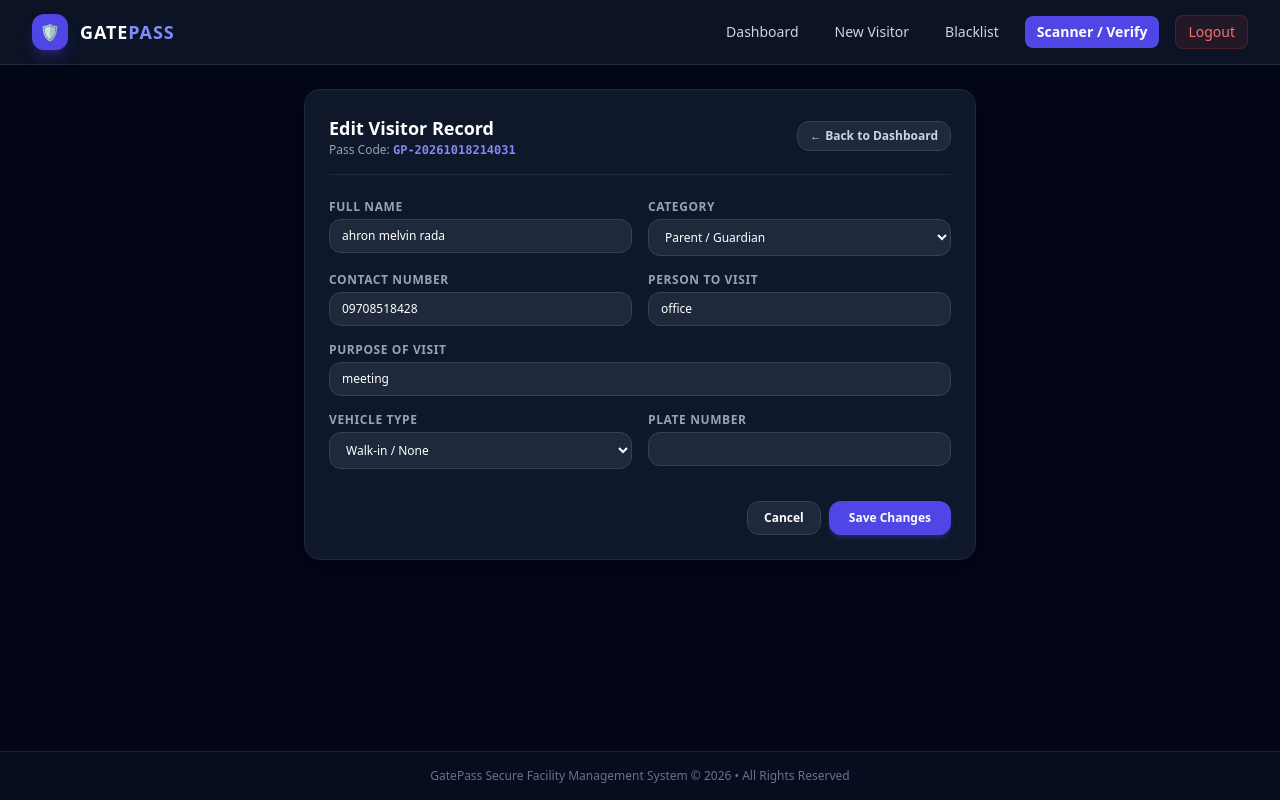
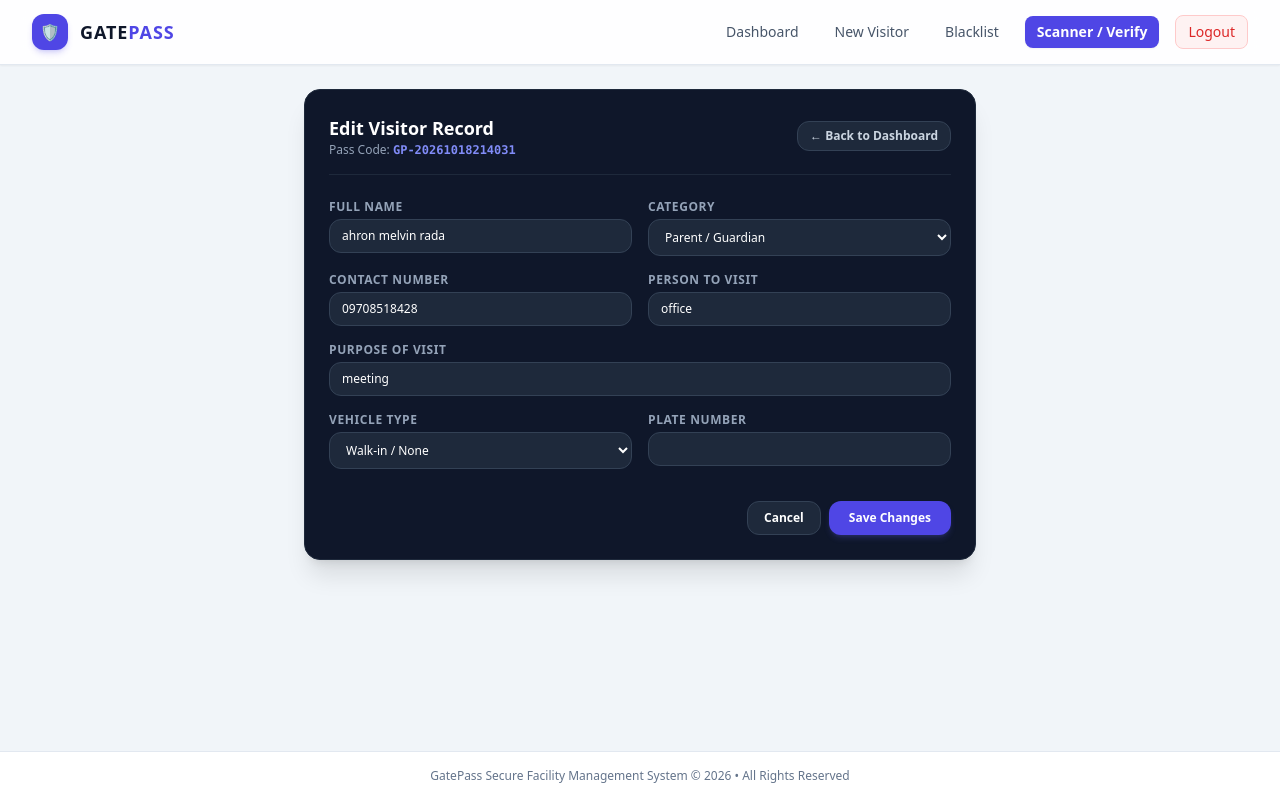
Before and after one commit to ahronmelvinrada-cmyk/gatepass-system, a Flask app: page /edit/1 in a window 1280 px wide. Run offline with Flask 3, Linux system fonts and the light colour scheme; the visitor is signed in with stand-in values (Sample User, id 1); data comes from the database, SQL or seed files in the repository; some libraries are stand-ins or nearby versions.

Commit message:
Revise base.html for improved styling and structure

```diff
--- a/templates/base.html
+++ b/templates/base.html
@@ -7,27 +7,27 @@
     <!-- Tailwind CSS CDN -->
     <script src="https://cdn.tailwindcss.com"></script>
 </head>
-<body class="bg-slate-950 text-slate-100 min-h-screen flex flex-col font-sans selection:bg-indigo-500 selection:text-white">
+<body class="bg-slate-100 text-slate-800 min-h-screen flex flex-col font-sans selection:bg-indigo-500 selection:text-white">
 
     <!-- Top Navigation Bar -->
-    <header class="bg-slate-900/80 backdrop-blur-md border-b border-slate-800 sticky top-0 z-50">
+    <header class="bg-white/90 backdrop-blur-md border-b border-slate-200 sticky top-0 z-50 shadow-sm">
         <div class="max-w-7xl mx-auto px-4 sm:px-6 lg:px-8 h-16 flex items-center justify-between">
             <div class="flex items-center gap-3">
-                <div class="w-9 h-9 bg-indigo-600 rounded-xl flex items-center justify-center shadow-lg shadow-indigo-600/30 text-white font-bold">🛡️</div>
-                <span class="text-base sm:text-lg font-bold tracking-wider text-white">GATE<span class="text-indigo-400">PASS</span></span>
+                <div class="w-9 h-9 bg-indigo-600 rounded-xl flex items-center justify-center shadow-md shadow-indigo-600/20 text-white font-bold">🛡️</div>
+                <span class="text-base sm:text-lg font-bold tracking-wider text-slate-900">GATE<span class="text-indigo-600">PASS</span></span>
             </div>
 
             <!-- Navigation Links -->
             <nav class="flex items-center gap-2 sm:gap-4 text-xs sm:text-sm font-medium">
-                <a href="{{ url_for('index') }}" class="text-slate-300 hover:text-white transition px-2.5 py-1.5 rounded-lg hover:bg-slate-800">Dashboard</a>
-                <a href="{{ url_for('register') }}" class="text-slate-300 hover:text-white transition px-2.5 py-1.5 rounded-lg hover:bg-slate-800">New Visitor</a>
-                <a href="{{ url_for('blacklist') }}" class="text-slate-300 hover:text-white transition px-2.5 py-1.5 rounded-lg hover:bg-slate-800">Blacklist</a>
+                <a href="{{ url_for('index') }}" class="text-slate-600 hover:text-slate-900 transition px-2.5 py-1.5 rounded-lg hover:bg-slate-100">Dashboard</a>
+                <a href="{{ url_for('register') }}" class="text-slate-600 hover:text-slate-900 transition px-2.5 py-1.5 rounded-lg hover:bg-slate-100">New Visitor</a>
+                <a href="{{ url_for('blacklist') }}" class="text-slate-600 hover:text-slate-900 transition px-2.5 py-1.5 rounded-lg hover:bg-slate-100">Blacklist</a>
                 <a href="{{ url_for('verify') }}" class="bg-indigo-600 hover:bg-indigo-500 text-white px-3 py-1.5 rounded-lg transition shadow-sm font-semibold">Scanner / Verify</a>
 
                 {% if session.get('logged_in') %}
-                    <a href="{{ url_for('logout') }}" class="bg-red-500/10 hover:bg-red-500/20 text-red-400 border border-red-500/20 px-3 py-1.5 rounded-lg transition">Logout</a>
+                    <a href="{{ url_for('logout') }}" class="bg-red-50 hover:bg-red-100 text-red-600 border border-red-200 px-3 py-1.5 rounded-lg transition">Logout</a>
                 {% else %}
-                    <a href="{{ url_for('login') }}" class="bg-slate-800 hover:bg-slate-700 text-slate-300 border border-slate-700 px-3 py-1.5 rounded-lg transition">Login</a>
+                    <a href="{{ url_for('login') }}" class="bg-slate-100 hover:bg-slate-200 text-slate-700 border border-slate-200 px-3 py-1.5 rounded-lg transition">Login</a>
                 {% endif %}
             </nav>
         </div>
@@ -39,7 +39,7 @@
             {% if messages %}
                 <div class="space-y-2 mb-6">
                     {% for category, message in messages %}
-                        <div class="p-4 rounded-xl text-xs sm:text-sm font-medium border flex items-center justify-between shadow-sm {% if category == 'danger' or category == 'error' %}bg-red-500/10 text-red-400 border-red-500/20{% elif category == 'success' %}bg-emerald-500/10 text-emerald-400 border-emerald-500/20{% else %}bg-indigo-500/10 text-indigo-400 border-indigo-500/20{% endif %}">
+                        <div class="p-4 rounded-xl text-xs sm:text-sm font-medium border flex items-center justify-between shadow-sm {% if category == 'danger' or category == 'error' %}bg-red-50 text-red-700 border-red-200{% elif category == 'success' %}bg-emerald-50 text-emerald-700 border-emerald-200{% else %}bg-indigo-50 text-indigo-700 border-indigo-200{% endif %}">
                             <span>{{ message }}</span>
                         </div>
                     {% endfor %}
@@ -52,7 +52,7 @@
     </main>
 
     <!-- Footer -->
-    <footer class="bg-slate-900/40 border-t border-slate-800/80 py-4 text-center text-xs text-slate-500">
+    <footer class="bg-white border-t border-slate-200 py-4 text-center text-xs text-slate-500">
         GatePass Secure Facility Management System &copy; 2026 &bull; All Rights Reserved
     </footer>
 
```
